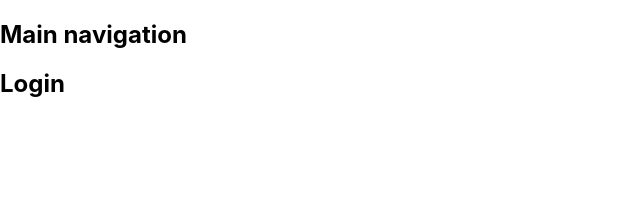
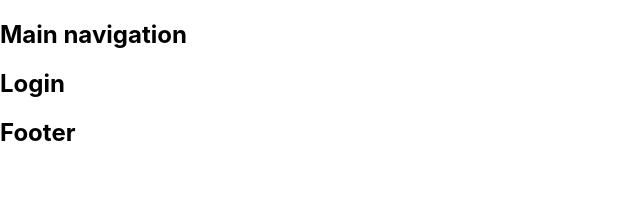
Before and after one commit to Azzazello1979/wsp-react, a JavaScript app: page /login in a window 1280 px wide. Shown: the top 208 px of the page, without its empty margins (0-640 px from the left). Built offline with nearby package versions, Linux system fonts and the light colour scheme; the HTML template or start-up script is replaced by a standard one.

Commit message:
scaffolding and navigation

```diff
--- a/src/App.js
+++ b/src/App.js
@@ -5,6 +5,7 @@ import UserDash from './pageComponents/UserDash';
 import AdminDash from './pageComponents/AdminDash';
 import NotFound from './pageComponents/NotFound';
 import MainNav from './reusableComponents/MainNav';
+import Footer from './reusableComponents/Footer';
 
 function App() {
 
@@ -30,7 +31,7 @@ function App() {
           </Route>
         </Switch>
       </main>
-      <footer></footer>
+      <footer><Footer></Footer></footer>
     </div>
   );
 
--- /dev/null
+++ b/src/reusableComponents/Footer/index.js
@@ -0,0 +1,8 @@
+const Footer = () => {
+    return (
+        <div>
+            <h2>Footer</h2>
+        </div>
+    );
+};
+export default Footer;
```
Also changed, not shown: src/reusableComponents/Footer/index.module.js (added).
